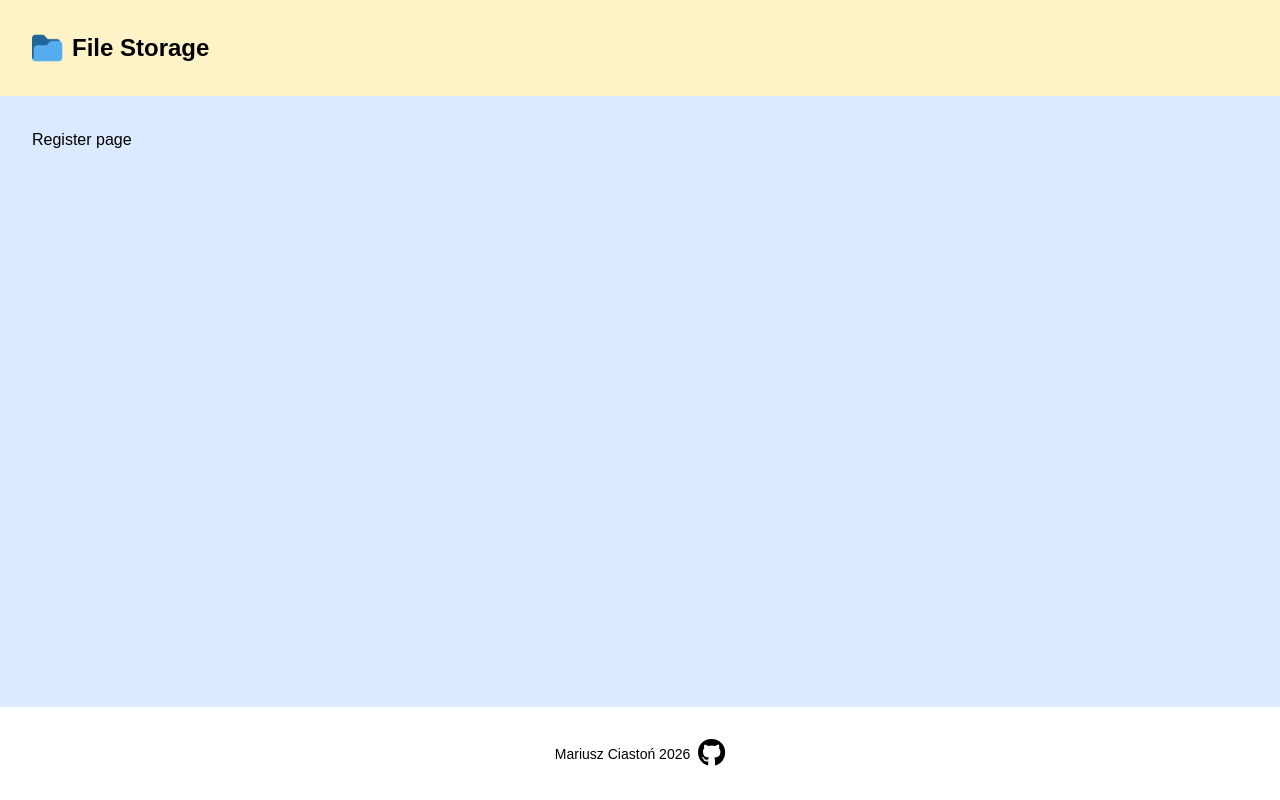
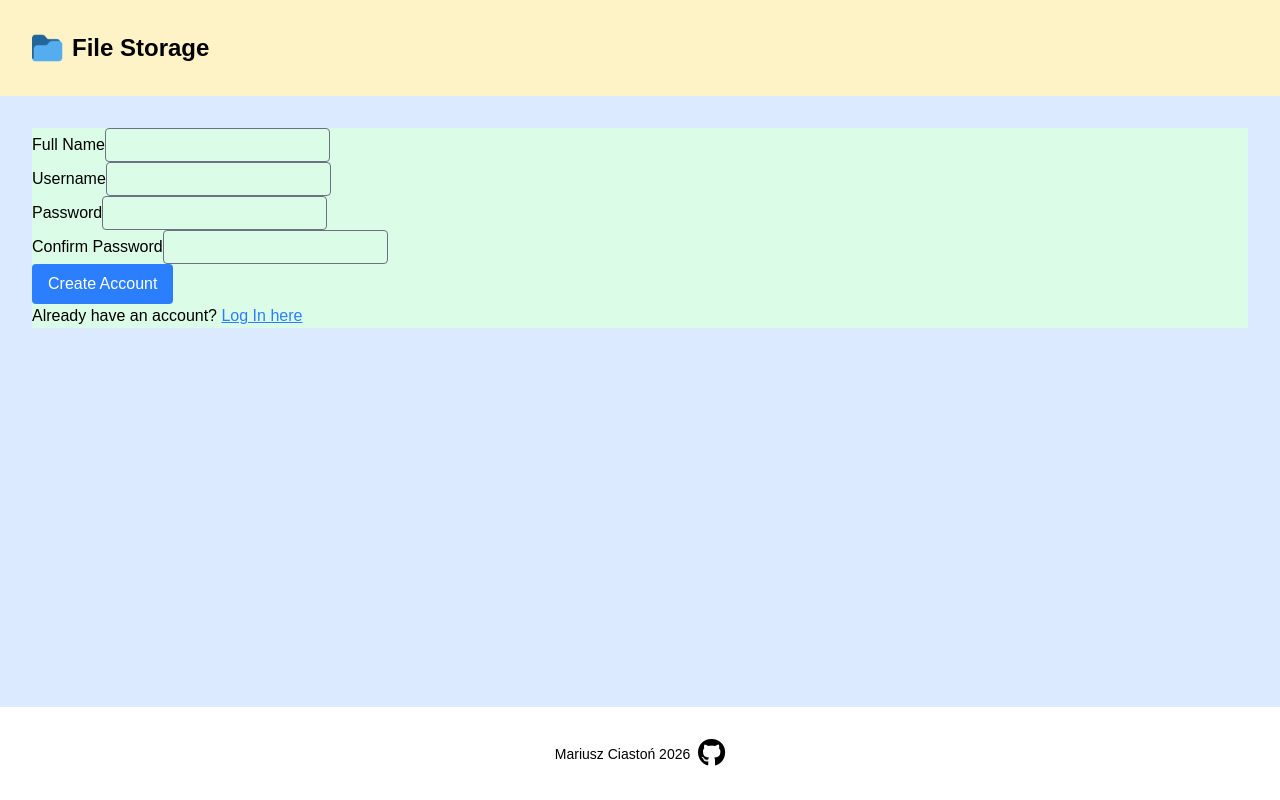
Before and after one commit to mariuszciaston/File-Storage, a React (Vite) app in the folder client/: page /register in a window 1280 px wide. Built offline with nearby package versions, Linux system fonts and the light colour scheme; no server answers; a web font is replaced by a local one.

Commit message:
implement login and registration pages

```diff
--- a/client/src/components/Header.tsx
+++ b/client/src/components/Header.tsx
@@ -8,7 +8,7 @@ export default function Header() {
           <img
             alt="folder icon"
             className="h-8 w-auto"
-            src="./public/android-chrome-192x192.png"
+            src="/android-chrome-192x192.png"
           />
           <span className="text-2xl font-bold whitespace-nowrap">
             File Storage
--- a/client/src/pages/Login.tsx
+++ b/client/src/pages/Login.tsx
@@ -3,6 +3,12 @@ import Header from "../components/Header";
 import Main from "../components/Main";
 import Wrapper from "../components/Wrapper";
 import { useTitle } from "../hooks/useTitle";
+
+const isDev = import.meta.env.NODE_ENV !== "production";
+
+const serverPort = isDev
+  ? (import.meta.env.VITE_SERVER_DEV_PORT ?? 8080)
+  : (import.meta.env.VITE_SERVER_PROD_PORT ?? 8081);
 
 export default function Login() {
   useTitle("Login");
@@ -10,7 +16,27 @@ export default function Login() {
   return (
     <Wrapper>
       <Header />
-      <Main>Login page</Main>
+      <Main>
+        <div className="bg-cyan-100" id="card">
+          <form action={`http://localhost:${serverPort}/login`} method="POST">
+            <div>
+              <label htmlFor="username">Username</label>
+              <input id="username" name="username" required type="text" />
+            </div>
+
+            <div>
+              <label htmlFor="password">Password</label>
+              <input id="password" name="password" required type="password" />
+            </div>
+
+            <button type="submit">Log In</button>
+          </form>
+
+          <p>
+            Don't have an account? <a href="/register">Register here</a>
+          </p>
+        </div>
+      </Main>
       <Footer />
     </Wrapper>
   );
--- a/client/src/pages/Register.tsx
+++ b/client/src/pages/Register.tsx
@@ -10,7 +10,42 @@ export default function Register() {
   return (
     <Wrapper>
       <Header />
-      <Main>Register page</Main>
+      <Main>
+        <div className="bg-green-100" id="card">
+          <form action="/register" method="POST">
+            <div>
+              <label htmlFor="fullname">Full Name</label>
+              <input id="fullname" name="fullname" required type="text" />
+            </div>
+
+            <div>
+              <label htmlFor="username">Username</label>
+              <input id="username" name="username" required type="text" />
+            </div>
+
+            <div>
+              <label htmlFor="password">Password</label>
+              <input id="password" name="password" required type="password" />
+            </div>
+
+            <div>
+              <label htmlFor="passwordConfirmation">Confirm Password</label>
+              <input
+                id="passwordConfirmation"
+                name="passwordConfirmation"
+                required
+                type="password"
+              />
+            </div>
+
+            <button type="submit">Create Account</button>
+          </form>
+
+          <p>
+            Already have an account? <a href="/login">Log In here</a>
+          </p>
+        </div>
+      </Main>
       <Footer />
     </Wrapper>
   );
--- a/client/src/styles/index.css
+++ b/client/src/styles/index.css
@@ -7,3 +7,11 @@ body {
 main a {
   @apply text-blue-500 underline;
 }
+
+main input {
+  @apply rounded border border-gray-500 px-2 py-1;
+}
+
+main button {
+  @apply cursor-pointer rounded bg-blue-500 px-4 py-2 text-white;
+}
```
Also changed, not shown: 1 other file (tests, documents, lock files or other folders).
